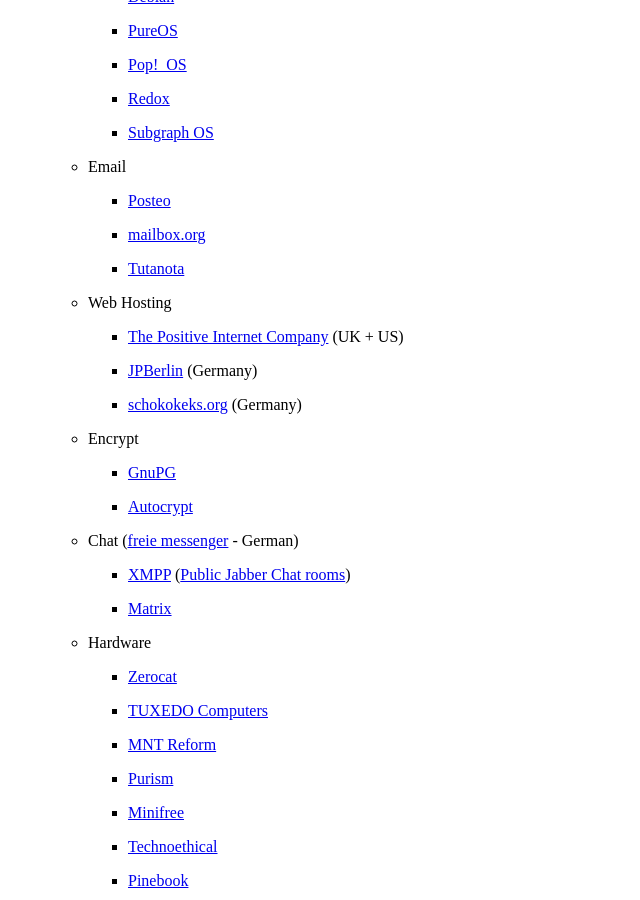
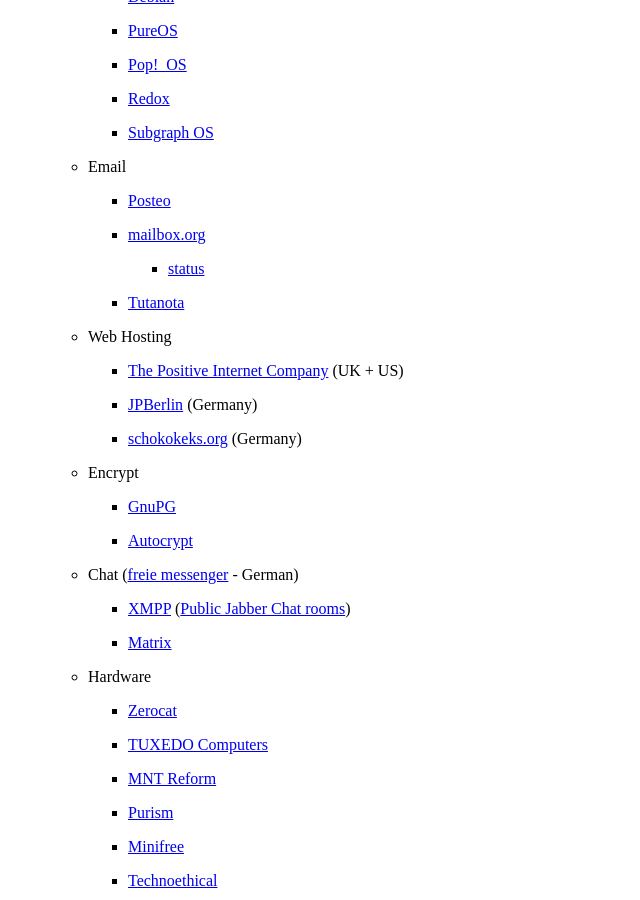
Before and after one commit to wahn/jan_walter_org, a Jekyll site: the page built from links/index.md, in a window 1280 px wide and 900 px high, scrolled down 7231 px. Shown: the whole window, without its empty margins (0-640 px from the left). Built offline with Jekyll 4.4.1, drawn with Linux system fonts in a browser that asks for light colours; Markdown is read by kramdown in place of the engine named in the settings.

Commit message:
Link for checking mailbox.org status.

```diff
--- a/links/index.md
+++ b/links/index.md
@@ -459,7 +459,9 @@
 
         + [Posteo](https://posteo.de)
 
-        + [mailbox.org](https://mailbox.org/)
+        + [mailbox.org](https://mailbox.org)
+
+            - [status](https://status.mailbox.org)
 
         + [Tutanota](https://tutanota.com)
 
```
